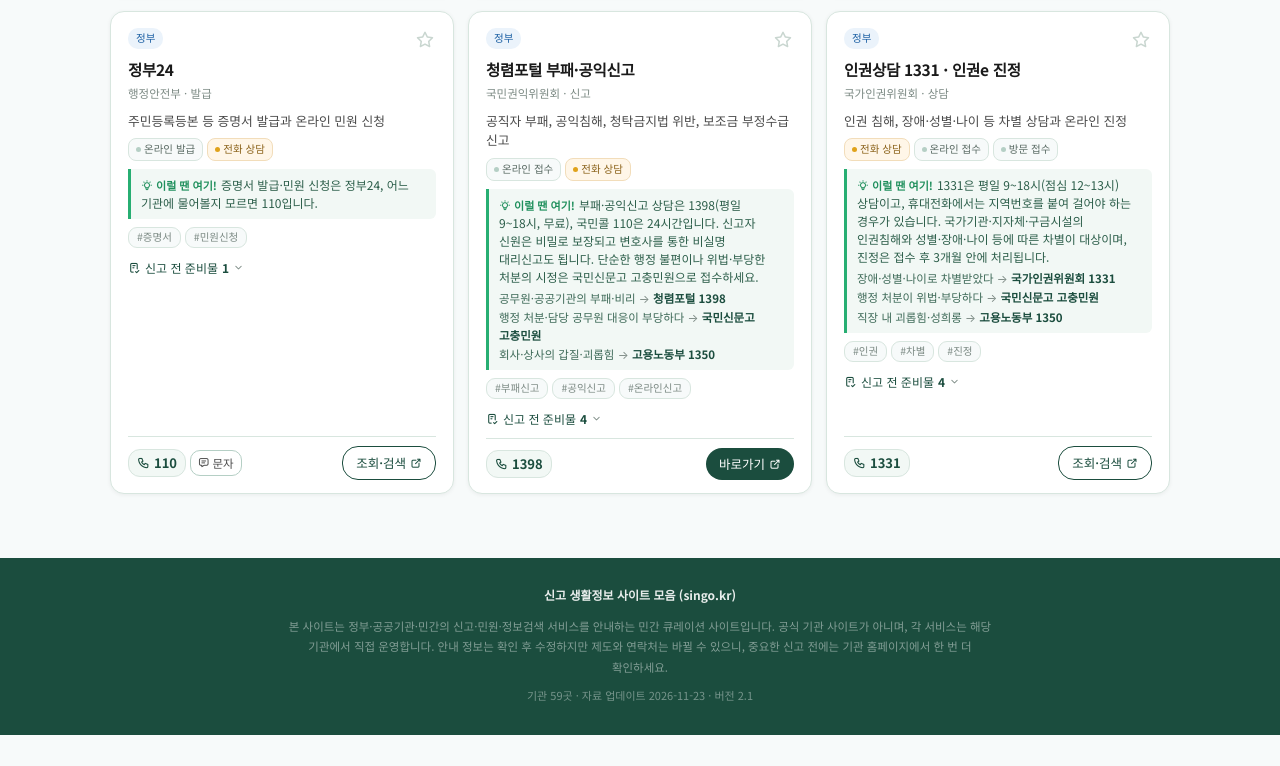
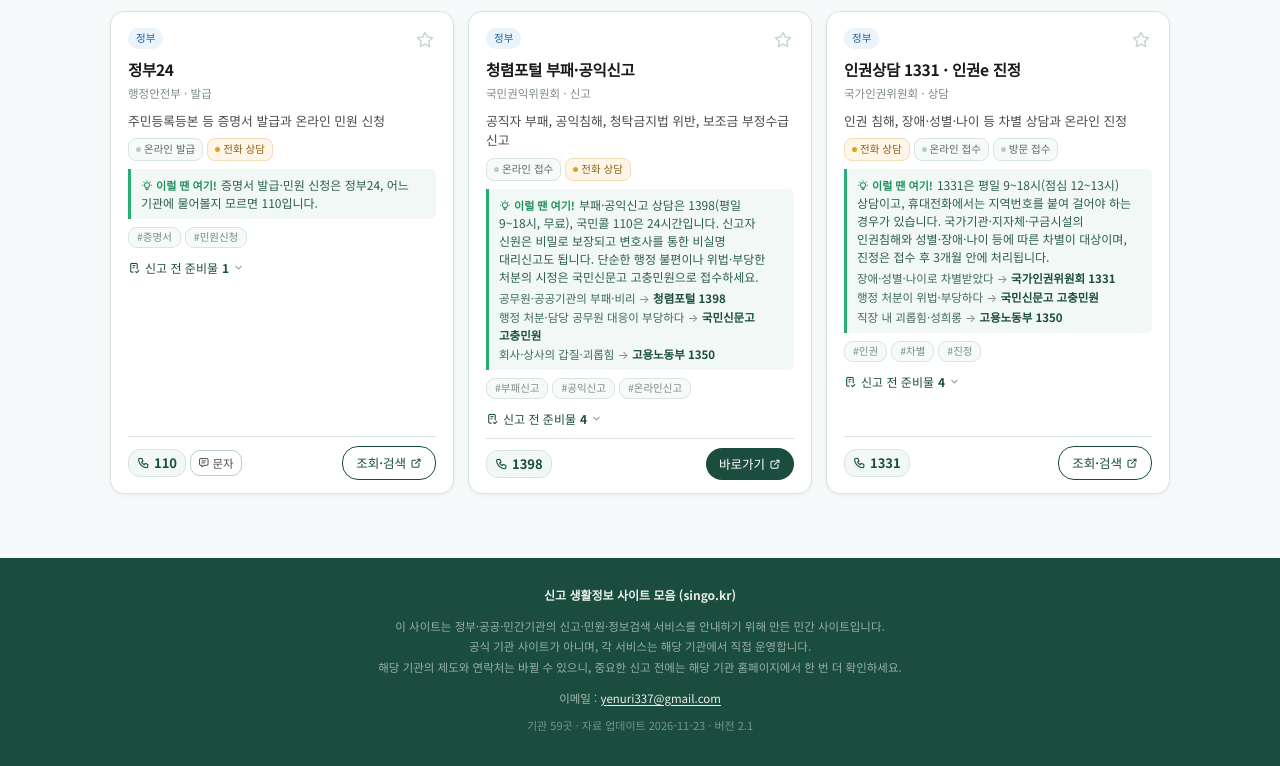
Before and after one commit to yenuri337-cpu/singo.github.io, a plain HTML site: page index.html in a window 1280 px wide. Shown: the part 6412-7178 px from the top of the page. Before the commit the page ends 7147 px from the top, so only its background shows below. Drawn offline with Linux system fonts and the light colour scheme.

Commit message:
site: 하단 푸터 문구 수정 (민간 사이트 안내 문구·이메일 연락처)
- 안내 문구를 사용자 지정 문장으로 교체하고 세 줄로 나눠 표시
- 이메일 연락처(yenuri337@gmail.com)를 mailto 링크로 추가
- 기관 수·업데이트·버전 메타 줄은 그대로 유지, data.json 기관 목록은 변경 없음

```diff
--- a/index.html
+++ b/index.html
@@ -521,7 +521,10 @@ footer {
 .footer-inner { max-width: 1100px; margin: 0 auto; text-align: center; }
 footer strong { color: rgba(255,255,255,.9); }
 .footer-meta { color: rgba(255,255,255,.4); font-size: 11px; margin-top: 8px; }
-.footer-disclaimer { color: rgba(255,255,255,.45); font-size: 11.5px; max-width: 720px; margin: 10px auto 0; }
+.footer-disclaimer { color: rgba(255,255,255,.55); font-size: 11.5px; max-width: 720px; margin: 10px auto 0; }
+.footer-contact { color: rgba(255,255,255,.6); font-size: 11.5px; margin-top: 10px; }
+.footer-contact a { color: rgba(255,255,255,.9); text-decoration: underline; text-underline-offset: 2px; }
+.footer-contact a:hover { color: #fff; }
 
 /* ── MODAL ── */
 .modal {
@@ -798,11 +801,10 @@ footer strong { color: rgba(255,255,255,.9); }
 <footer>
   <div class="footer-inner">
     <strong>신고 생활정보 사이트 모음 (singo.kr)</strong>
-    <p class="footer-disclaimer">
-      본 사이트는 정부·공공기관·민간의 신고·민원·정보검색 서비스를 안내하는 민간 큐레이션 사이트입니다.
-      공식 기관 사이트가 아니며, 각 서비스는 해당 기관에서 직접 운영합니다. 안내 정보는 확인 후 수정하지만
-      제도와 연락처는 바뀔 수 있으니, 중요한 신고 전에는 기관 홈페이지에서 한 번 더 확인하세요.
-    </p>
+    <p class="footer-disclaimer">이 사이트는 정부·공공·민간기관의 신고·민원·정보검색 서비스를 안내하기 위해 만든 민간 사이트입니다.<br>
+공식 기관 사이트가 아니며, 각 서비스는 해당 기관에서 직접 운영합니다.<br>
+해당 기관의 제도와 연락처는 바뀔 수 있으니, 중요한 신고 전에는 해당 기관 홈페이지에서 한 번 더 확인하세요.</p>
+    <p class="footer-contact">이메일 : <a href="mailto:yenuri337@gmail.com">yenuri337@gmail.com</a></p>
     <p class="footer-meta" id="footerMeta"></p>
   </div>
 </footer>
```
